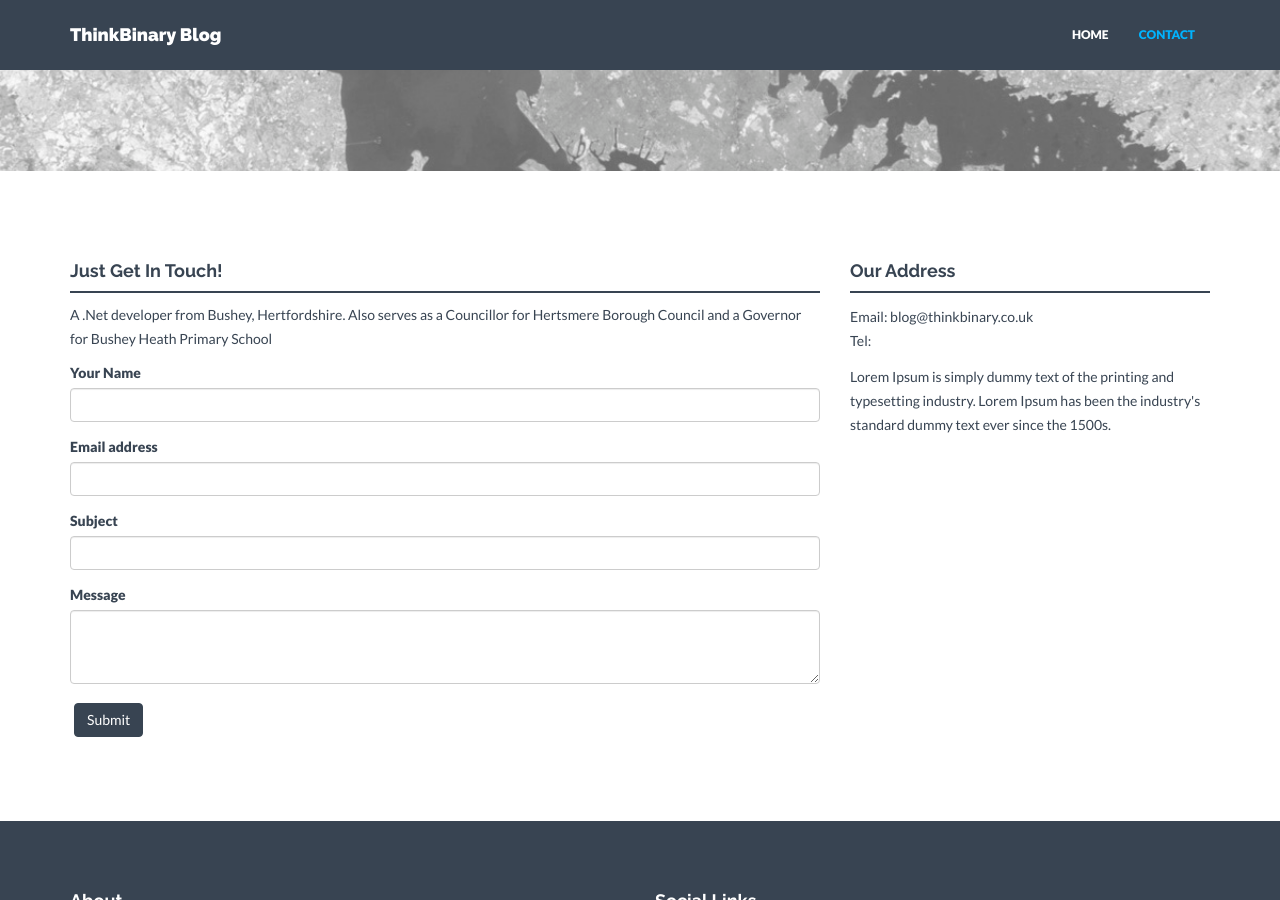
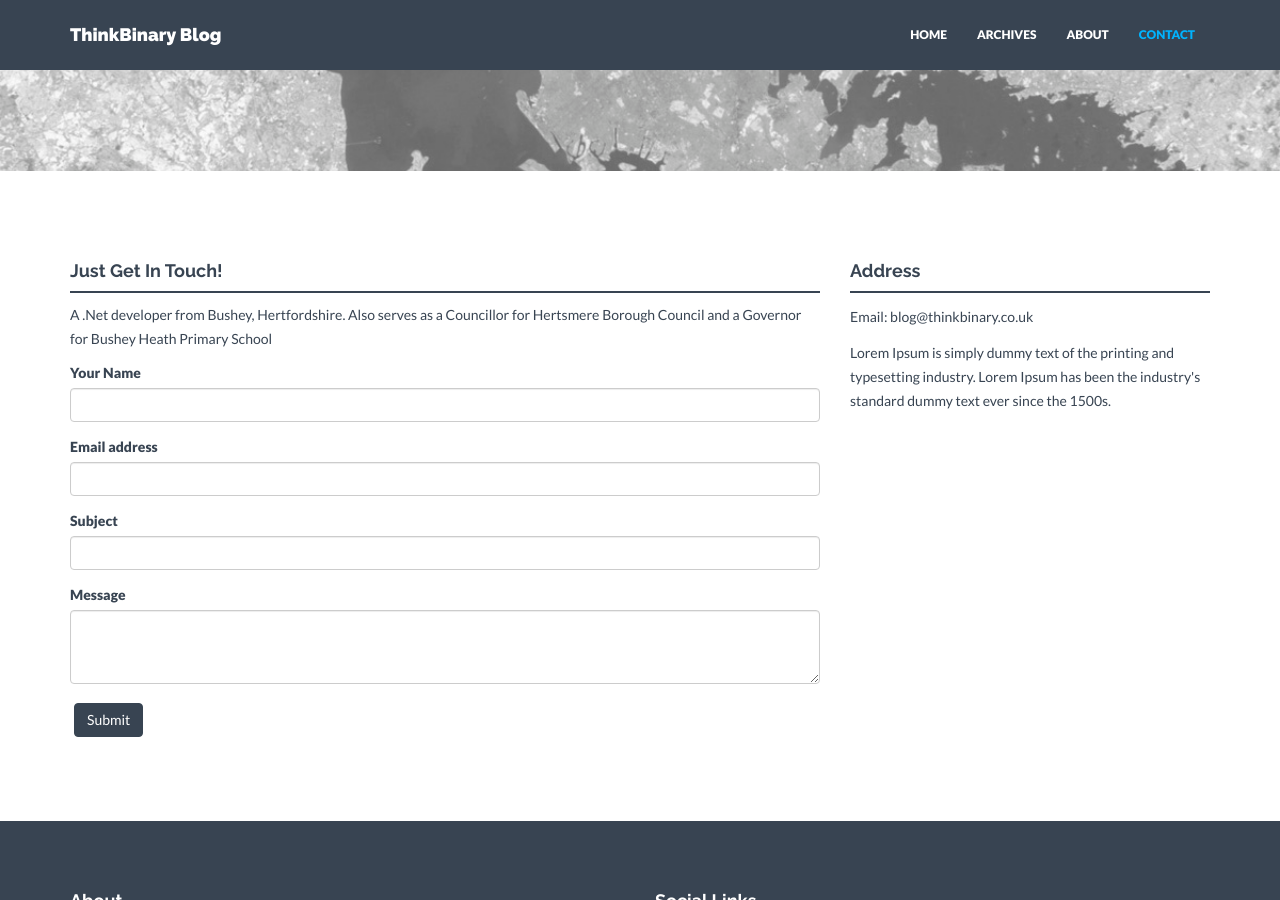
Before and after one commit to codedemonuk/codedemonuk.github.io, a Jekyll site: the page built from contact.html, in a window 1280 px wide and 900 px high, scrolled down 395 px. Built offline with Jekyll 4.4.1, drawn with Linux system fonts in a browser that asks for light colours; nearby versions of some CDN libraries.

Commit message:
Tidy up navigation menu and contact page.

```diff
--- a/_includes/nav.html
+++ b/_includes/nav.html
@@ -13,6 +13,8 @@
     <div class="navbar-collapse collapse navbar-right">
       <ul class="nav navbar-nav">
         <li {% if page.title == "Home" %}class="active"{% endif %}><a href="{{"/" | prepend: site.baseurl }}">HOME</a></li>
+        <li {% if page.title == "Archives" %}class="active"{% endif %}><a href="{{"/blog/" | prepend: site.baseurl }}">ARCHIVES</a></li>
+        <li {% if page.title == "About" %}class="active"{% endif %}><a href="{{"/about/" | prepend: site.baseurl }}">ABOUT</a></li>
         <li {% if page.title == "Contact" %}class="active"{% endif %}><a href="{{"/contact/" | prepend: site.baseurl }}">CONTACT</a></li>
       </ul>
     </div><!--/.nav-collapse -->
--- a/contact.html
+++ b/contact.html
@@ -15,7 +15,7 @@
                 <form role="form">
                   <div class="form-group">
                     <label for="InputName1">Your Name</label>
-                    <input type="email" class="form-control" id="exampleInputEmail1">
+                    <input type="text" class="form-control" id="exampleInputEmail1">
                   </div>
                   <div class="form-group">
                     <label for="InputEmail1">Email address</label>
@@ -23,7 +23,7 @@
                   </div>
                   <div class="form-group">
                     <label for="InputSubject1">Subject</label>
-                    <input type="email" class="form-control" id="exampleInputEmail1">
+                    <input type="text" class="form-control" id="exampleInputEmail1">
                   </div>
                   <div class="form-group">
                     <label for="message1">Message</label>
@@ -34,7 +34,7 @@
         </div><! --/col-lg-8 -->
 
         <div class="col-lg-4">
-            <h4>Our Address</h4>
+            <h4>Address</h4>
             <div class="hline"></div>
                 <p>
                     {% for line in site.address.first.lines %}
@@ -43,7 +43,6 @@
                 </p>
                 <p>
                     Email: {{ site.email }}<br/>
-                    Tel: {{ site.tel }}
                 </p>
                 <p>Lorem Ipsum is simply dummy text of the printing and typesetting industry. Lorem Ipsum has been the industry's standard dummy text ever since the 1500s.</p>
         </div>
```
